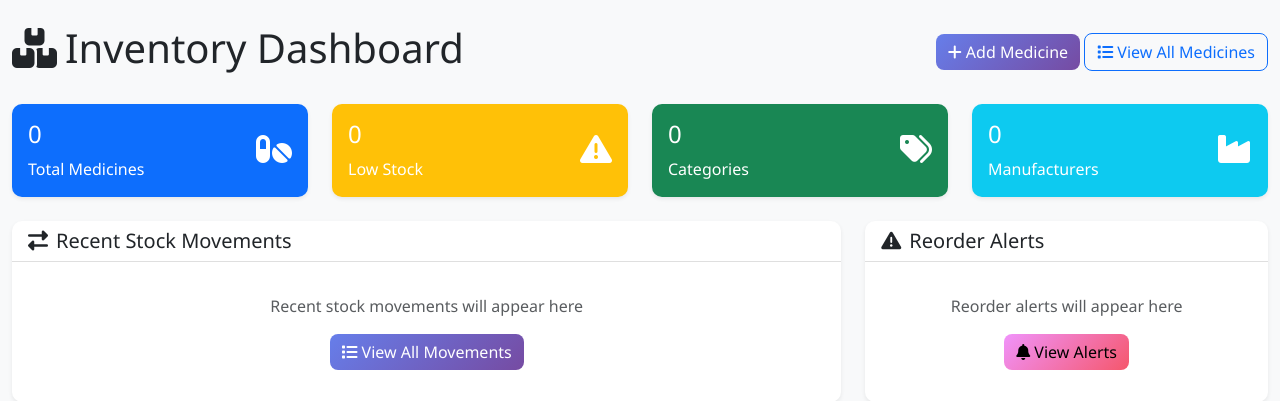
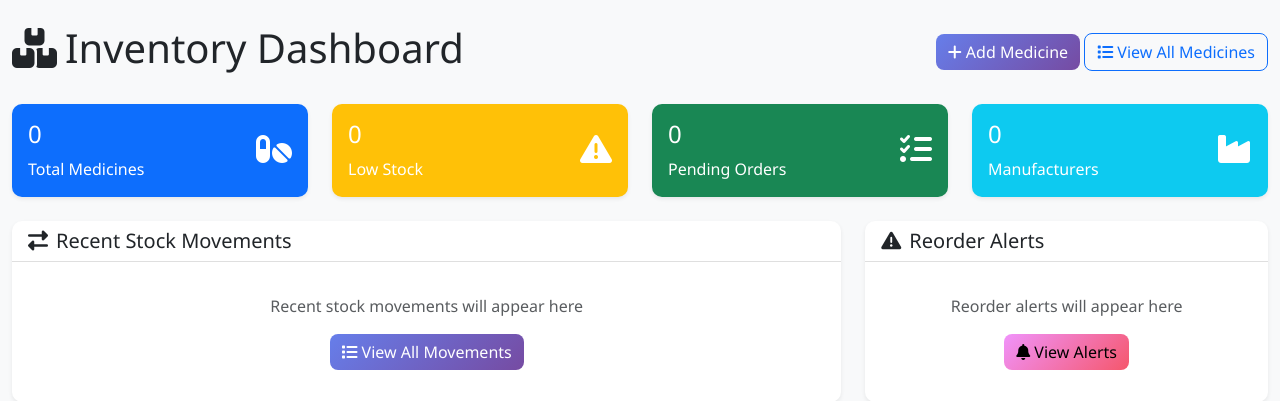
Before and after one commit to zheridan29/oncare_december3, a Django app: page /inventory/ in a window 1280 px wide. Shown: the part 62-463 px from the top of the page. Run offline with Django 5.2, Linux system fonts and the light colour scheme; the visitor is signed in with stand-in values (Sample User, id 1); data comes from the database, SQL or seed files in the repository; data that the repository does not hold is empty.

```diff
--- a/inventory/views.py
+++ b/inventory/views.py
@@ -16,6 +16,7 @@ from rest_framework.permissions import IsAuthenticated
 from rest_framework import status
 
 from .models import Medicine, Category, Manufacturer, StockMovement, ReorderAlert, MedicineImage
+from orders.models import Order
 
 
 # Dashboard View
@@ -38,6 +39,7 @@ class InventoryDashboardView(LoginRequiredMixin, TemplateView):
         ).count()
         total_categories = Category.objects.filter(is_active=True).count()
         total_manufacturers = Manufacturer.objects.filter(is_active=True).count()
+        pending_orders = Order.objects.filter(status='pending').count()
 
         # Recent stock movements
         recent_movements = StockMovement.objects.select_related('medicine').order_by('-created_at')[:10]
@@ -56,6 +58,7 @@ class InventoryDashboardView(LoginRequiredMixin, TemplateView):
             'out_of_stock_medicines': out_of_stock_medicines,
             'total_categories': total_categories,
             'total_manufacturers': total_manufacturers,
+            'pending_orders': pending_orders,
             'recent_movements': recent_movements,
             'pending_alerts': pending_alerts,
             'notifications': notifications,
--- a/templates/inventory/dashboard.html
+++ b/templates/inventory/dashboard.html
@@ -55,19 +55,21 @@
         </a>
     </div>
     <div class="col-md-3">
+        <a href="{% url 'orders:pharmacist_dashboard' %}" class="text-decoration-none">
             <div class="card bg-success text-white">
                 <div class="card-body">
                     <div class="d-flex justify-content-between">
                         <div>
-                        <h4 class="card-title">{{ total_categories|default:0 }}</h4>
-                        <p class="card-text">Categories</p>
+                            <h4 class="card-title">{{ pending_orders|default:0 }}</h4>
+                            <p class="card-text">Pending Orders</p>
                         </div>
                         <div class="align-self-center">
-                        <i class="fas fa-tags fa-2x"></i>
+                            <i class="fas fa-tasks fa-2x"></i>
                         </div>
                     </div>
                 </div>
             </div>
+        </a>
     </div>
     <div class="col-md-3">
         <div class="card bg-info text-white">
```
Lines whose indentation alone changed are shown as unchanged.
